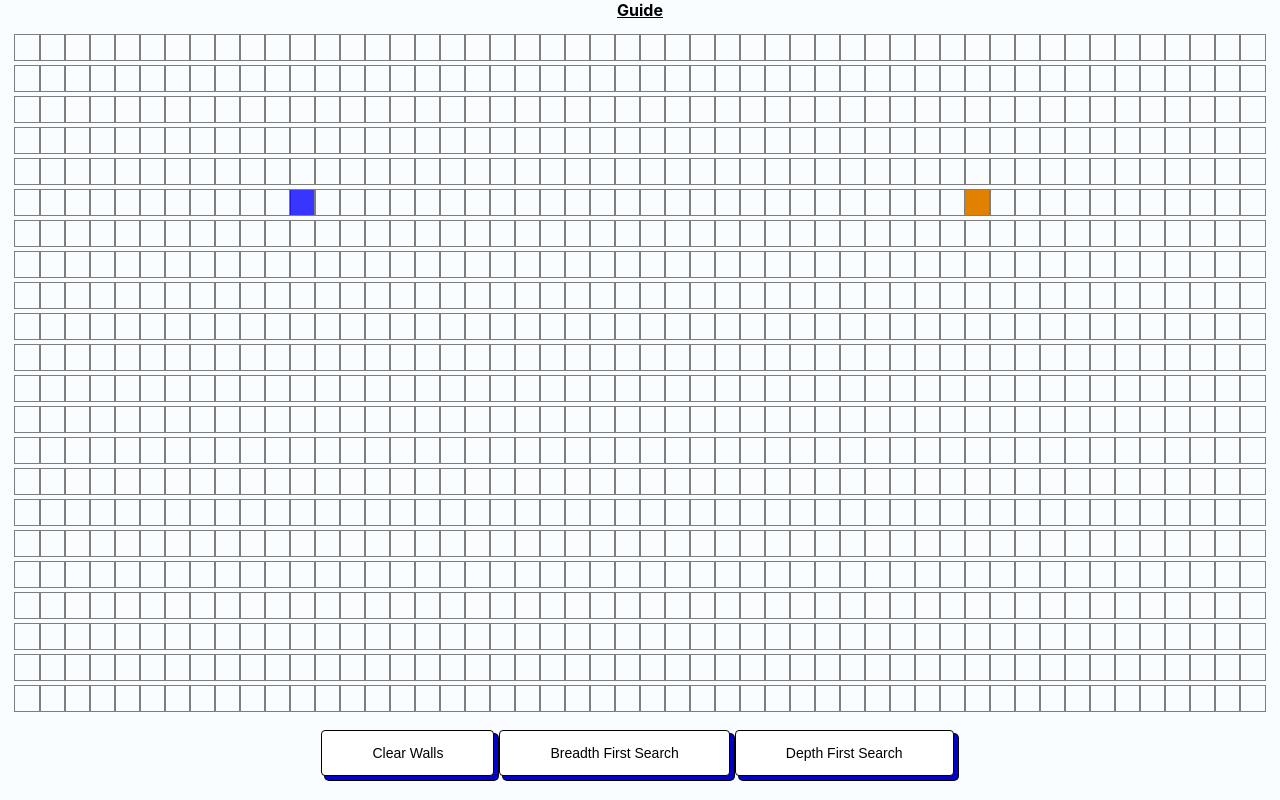
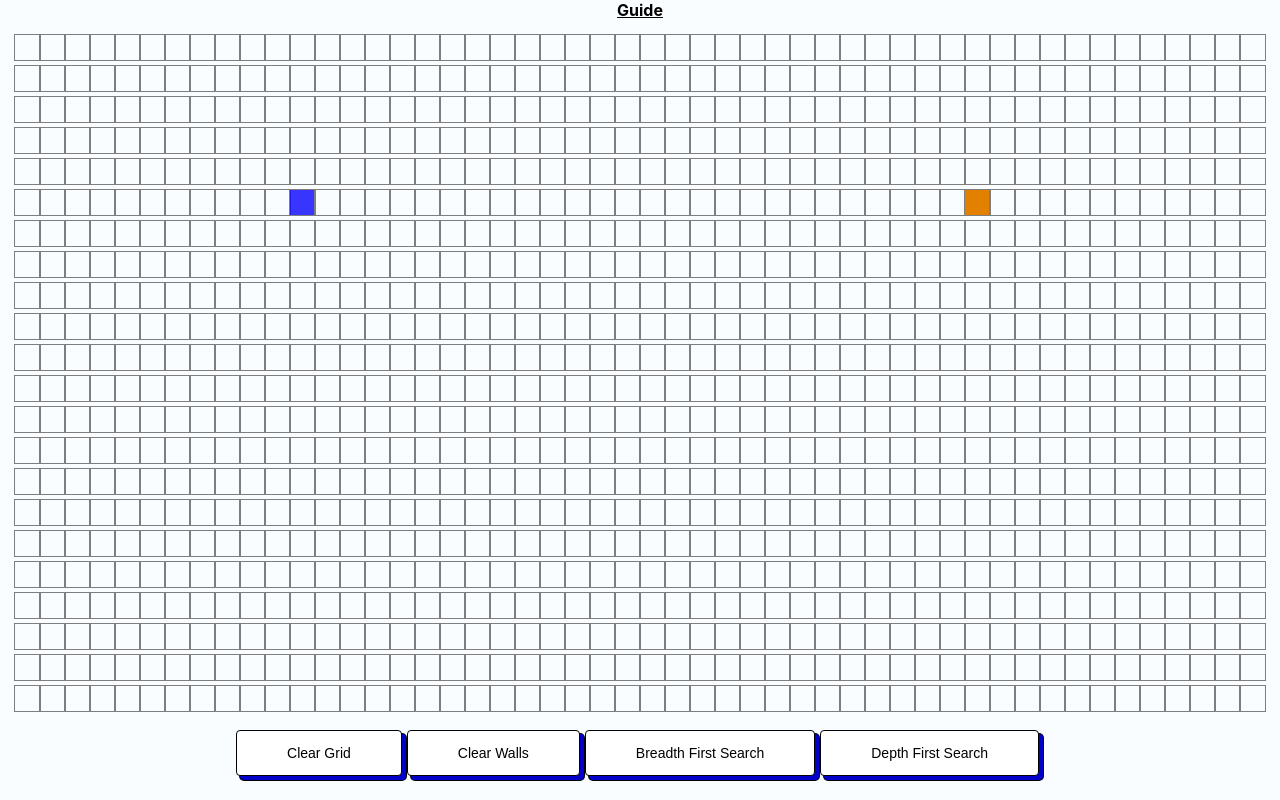
Before and after one commit to Fjguido/Guide, a React (Create React App) app: page / in a window 1280 px wide. Built offline with nearby package versions, Linux system fonts and the light colour scheme.

Commit message:
added clear grid btn

```diff
--- a/src/Components/Pathfinder/Pathfinder.jsx
+++ b/src/Components/Pathfinder/Pathfinder.jsx
@@ -431,6 +431,12 @@ clearWalls() {
         </table>
         <button
           type="button"
+          className="btn btn-danger"
+          onClick={() => this.clearGrid()}>
+          Clear Grid
+        </button>
+        <button
+          type="button"
           className="clearWall"
           onClick={() => this.clearWalls()}>
           Clear Walls
```
